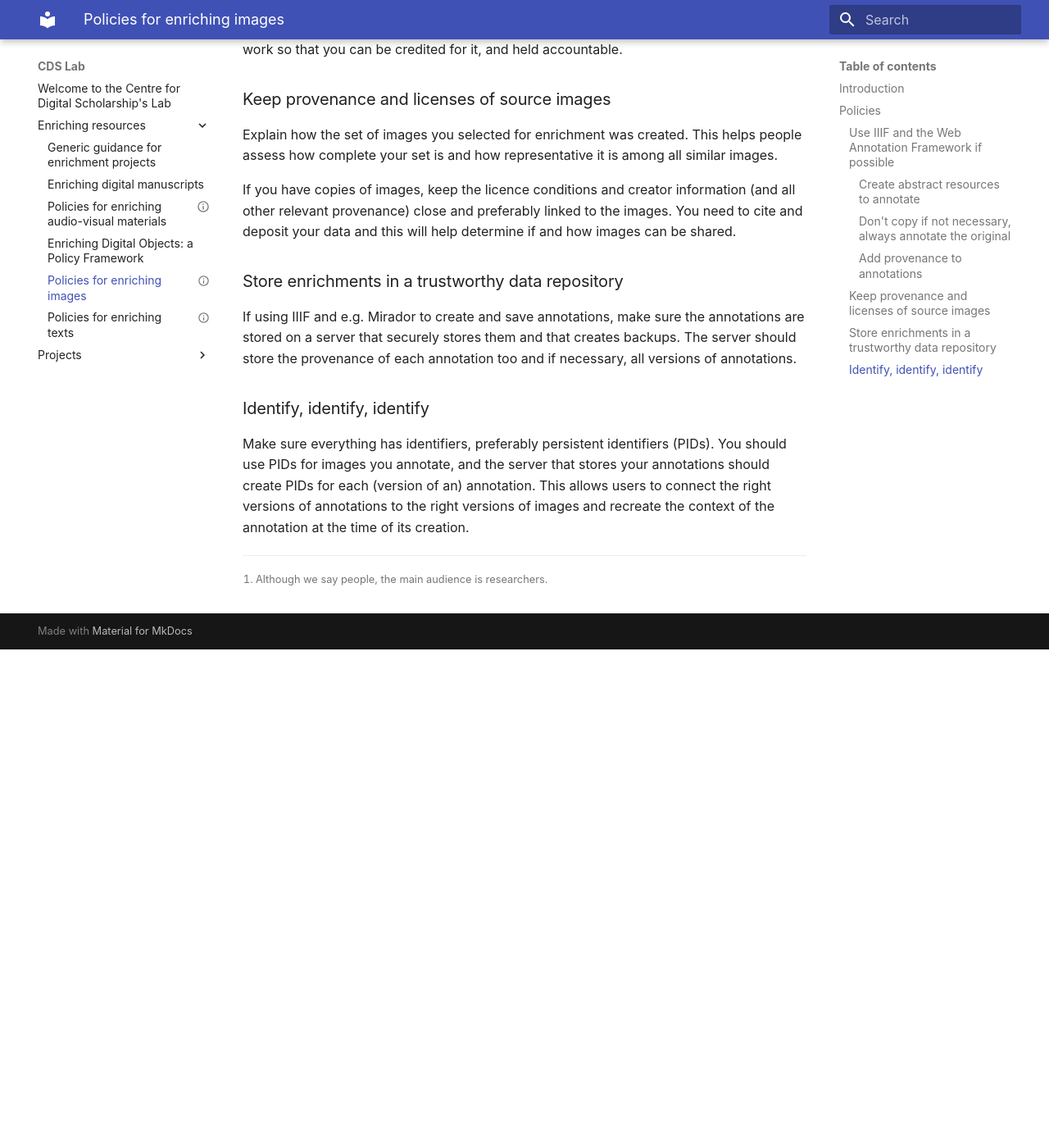
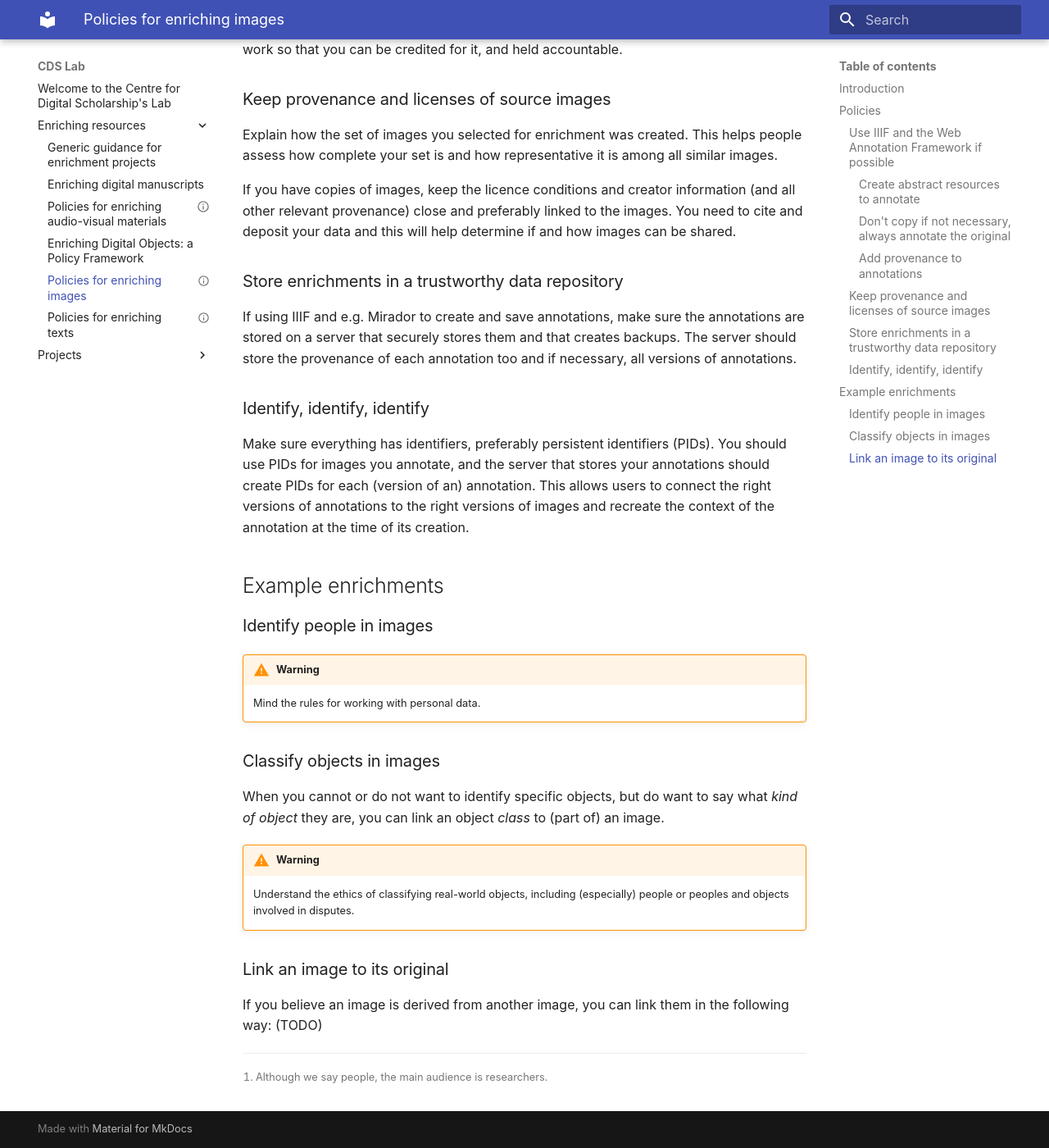
Before and after one commit to LeidenUniversityLibrary/cds-lab-homepage, an MkDocs documentation site: the page built from docs/enriching-resources/policy-images.md, in a window 1280 px wide and 1400 px high, scrolled down 1060 px. Shown: the whole window at 82% size. Built offline with MkDocs 1.6.1 and Material for MkDocs 9.7.7, drawn with Linux system fonts in a browser that asks for light colours; before the commit the page ends 1852 px from its top, so only the background shows below that.

Commit message:
Add examples section for images, informing section

```diff
--- a/docs/enriching-resources/policy-images.md
+++ b/docs/enriching-resources/policy-images.md
@@ -46,3 +46,21 @@ If using IIIF and e.g. Mirador to create and save annotations, make sure the ann
 Make sure everything has identifiers, preferably persistent identifiers (PIDs). You should use PIDs for images you annotate, and the server that stores your annotations should create PIDs for each (version of an) annotation. This allows users to connect the right versions of annotations to the right versions of images and recreate the context of the annotation at the time of its creation.
 
 [^1]: Although we say people, the main audience is researchers.
+
+# Example enrichments
+
+## Identify people in images
+
+!!! warning
+    Mind the rules for working with personal data.
+
+## Classify objects in images
+
+When you cannot or do not want to identify specific objects, but do want to say what *kind of object* they are, you can link an object *class* to (part of) an image.
+
+!!! warning
+    Understand the ethics of classifying real-world objects, including (especially) people or peoples and objects involved in disputes.
+
+## Link an image to its original
+
+If you believe an image is derived from another image, you can link them in the following way: (TODO)
```
Also changed, not shown: docs/enriching-resources/policy-framework.md (+7 -0 lines).
